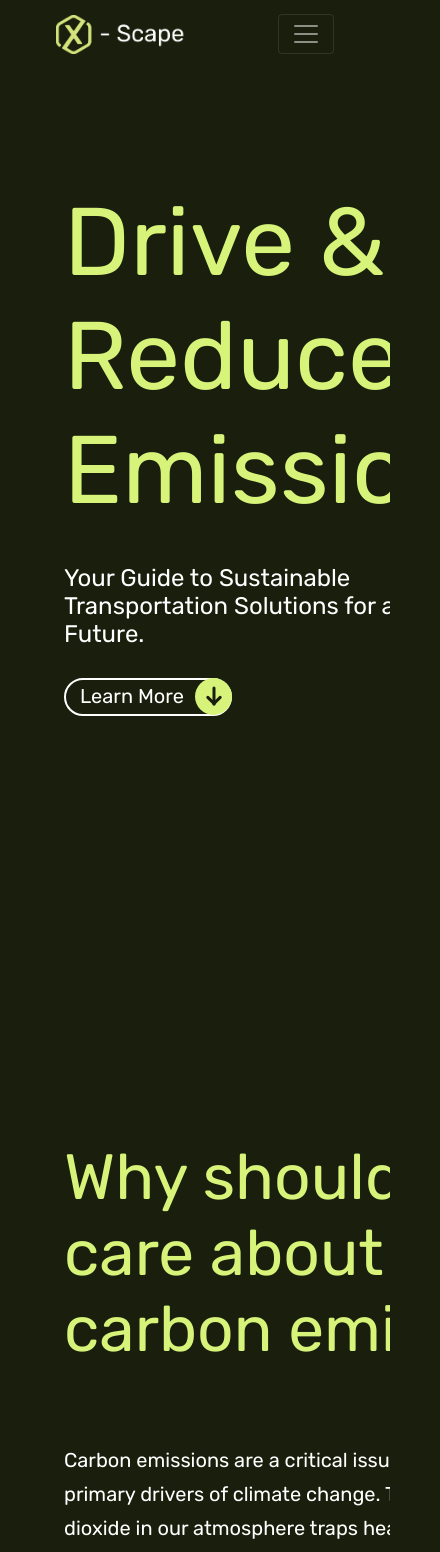
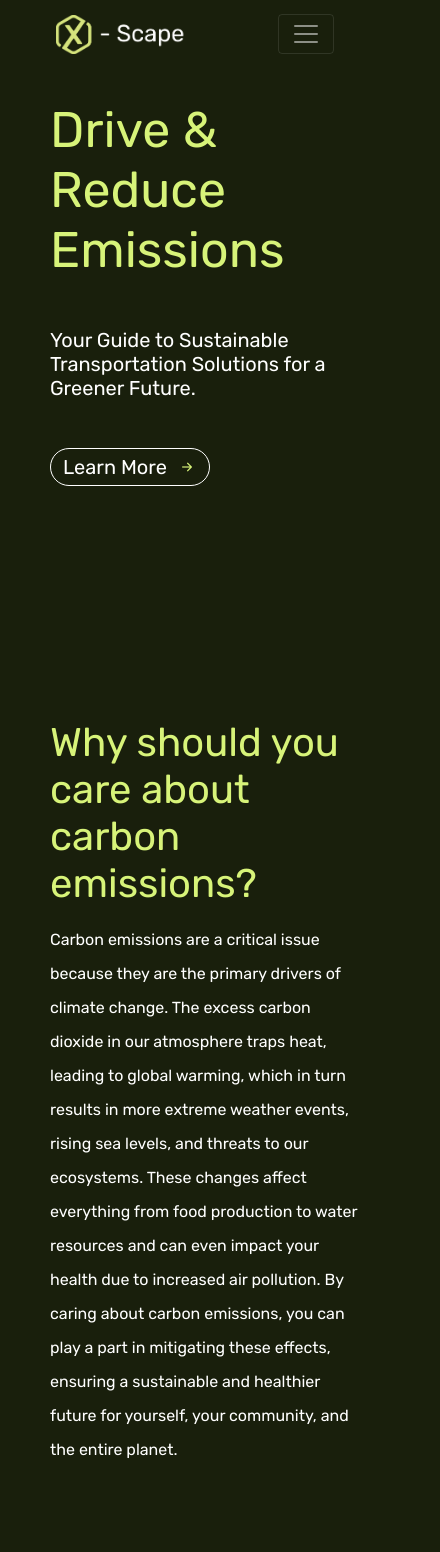
Before and after one commit to UW-INFO442-AU23/sus-city, a React (Create React App) app: page / in a window 390 px wide. Shown: the top 1552 px of the page, 440 px wide, since content can reach past the window. Built offline with nearby package versions, Linux system fonts and the light colour scheme.

Commit message:
add responsive design for homepage

```diff
--- a/src/components/Home/home.js
+++ b/src/components/Home/home.js
@@ -1,176 +1,10 @@
-// import React from "react";
-
-// export default function Home(props) {
-// 	const scrollToTarget = () => {
-// 		const targetElement = document.getElementById("target-element");
-// 		if (targetElement) {
-// 			const offset = 120; // Adjust this value to your preference
-// 			const elementPosition =
-// 				targetElement.getBoundingClientRect().top + window.pageYOffset;
-// 			const offsetPosition = elementPosition - offset;
-
-// 			window.scrollTo({
-// 				top: offsetPosition,
-// 				behavior: "smooth",
-// 			});
-// 		}
-// 	};
-// 	return (
-// 		<div className="homepage">
-// 			<div className="div">
-// 				<div className="drive-reduce">
-// 					Drive &amp; <br />
-// 					Reduce
-// 					<br />
-// 					Emissions
-// 				</div>
-// 				<p className="why-should-you-care">
-// 					Why should you
-// 					<br />
-// 					care about
-// 					<br />
-// 					carbon emissions?
-// 				</p>
-// 				<p className="why-buy-a-fuel">
-// 					Why buy a Fuel-
-// 					<br />
-// 					Efficient or
-// 					<br />
-// 					Electric Cars?
-// 				</p>
-// 				<p className="text-wrapper">
-// 					How Do I Know What Vehicle to Buy?
-// 				</p>
-// 				<div className="overlap">
-// 					<img
-// 						className="tree-SVG"
-// 						alt="Tree SVG"
-// 						src="/imgs/tree-SVG.svg"
-// 					/>
-// 					<p className="of-all-emissions">
-// 						of all CO2 emissions in cities&nbsp;&nbsp;come from
-// 						motor vehicle exhaust
-// 					</p>
-// 					<p className="p">
-// 						is the average savings that ev drivers tend to save on
-// 						fuel costs compared to gas cars
-// 					</p>
-// 					<div className="text-wrapper-2">95%</div>
-// 					<div className="text-wrapper-3">60%</div>
-// 					<img className="group" alt="Group" src="group-2.png" />
-// 					<p className="text-wrapper-4">
-// 						of CO2 is emitted on average for every passenger vehicle
-// 						per year
-// 					</p>
-// 					<p className="text-wrapper-5">
-// 						premature deaths worldwide each year are a result of
-// 						poor air quality from carbon emissions
-// 					</p>
-// 					<p className="element-metric-tons">
-// 						<span className="span">4.6</span>
-// 						<span className="text-wrapper-6"> metric tons</span>
-// 					</p>
-// 					<p className="element-million">
-// 						<span className="span">4.2</span>
-// 						<span className="text-wrapper-6"> million </span>
-// 					</p>
-// 				</div>
-// 				<p className="text-wrapper-7">
-// 					Carbon emissions are a critical issue because they are the
-// 					primary drivers of climate change. The excess carbon dioxide
-// 					in our atmosphere traps heat, leading to global warming,
-// 					which in turn results in more extreme weather events, rising
-// 					sea levels, and threats to our ecosystems. These changes
-// 					affect everything from food production to water resources
-// 					and can even impact your health due to increased air
-// 					pollution. By caring about carbon emissions, you can play a
-// 					part in mitigating these effects, ensuring a sustainable and
-// 					healthier future for yourself, your community, and the
-// 					entire planet.
-// 				</p>
-// 				<div className="quiz-card">
-// 					<div className="overlap-group">
-// 						<div className="text-wrapper-8">Take a Quiz</div>
-// 						<p className="text-wrapper-9">
-// 							Take our quiz to discover the perfect car that suits
-// 							your lifestyle and preferences
-// 						</p>
-// 						<img
-// 							className="target-icon"
-// 							alt="Target icon"
-// 							src="/imgs/target-icon.png"
-// 						/>
-// 					</div>
-// 				</div>
-// 				<div className="search-card">
-// 					<div className="overlap-group">
-// 						<div className="text-wrapper-8">Search for Cars</div>
-// 						<p className="text-wrapper-10">
-// 							Easily search a diverse range of cars to discover
-// 							your ideal vehicle
-// 						</p>
-// 						<div className="search-icon">
-// 							<img className="img" alt="Group" src="/imgs/search-icon.png" />
-// 						</div>
-// 					</div>
-// 				</div>
-// 				<div className="compare-card">
-// 					<div className="overlap-group">
-// 						<div className="text-wrapper-8">Compare Cars</div>
-// 						<p className="text-wrapper-11">
-// 							Effortlessly compare features, pricing, and mileage
-// 							to find your perfect car
-// 						</p>
-// 						<img
-// 							className="compare-icon"
-// 							alt="Compare icon"
-// 							src="/imgs/compare-icon.png"
-// 						/>
-// 					</div>
-// 				</div>
-// 				<p className="text-wrapper-12">
-// 					Purchasing a fuel-efficient or electric car is a smart
-// 					choice for several reasons. Firstly, these vehicles
-// 					significantly reduce carbon emissions, contributing to a
-// 					cleaner environment and helping combat climate change.
-// 					Fuel-efficient cars consume less gasoline, saving you money
-// 					on fuel costs and reducing your carbon footprint. Electric
-// 					cars, in particular, produce zero tailpipe emissions, making
-// 					them an excellent choice for environmentally-conscious
-// 					individuals. By choosing a fuel-efficient or electric car,
-// 					you not only reduce your personal impact on the environment
-// 					but also enjoy economic and environmental benefits that can
-// 					positively impact your daily life.
-// 				</p>
-// 				<p className="text-wrapper-13">
-// 					Your Guide to Sustainable Transportation Solutions for a
-// 					Greener Future.
-// 				</p>
-// 				<div className="overlap-wrapper">
-// 					<div className="overlap-2" onClick={scrollToTarget}>
-// 						<div className="rectangle" />
-// 						<div className="text-wrapper-14">Learn More</div>
-// 						<div className="ellipse" />
-// 						<div className="group-2">
-// 							<div className="rectangle-2" />
-// 							<div className="rectangle-3" />
-// 							<div className="rectangle-4" />
-// 						</div>
-// 					</div>
-// 				</div>
-
-// 			</div>
-// 		</div>
-// 	);
-// }
-
 import React from "react";
 
 export default function Home(props) {
   const scrollToTarget = () => {
     const targetElement = document.getElementById("target-element");
     if (targetElement) {
-			const offset = 120; // Adjust this value to your preference
+      const offset = 120;
       const elementPosition =
         targetElement.getBoundingClientRect().top + window.pageYOffset;
       const offsetPosition = elementPosition - offset;
@@ -184,14 +18,28 @@ export default function Home(props) {
   return (
     <div className="homepage">
       <div className="div">
-				<div className="overlap">
+        <div className="whole">
+          <div className="upper-section">
+            <div className="left-side">
+              <div className="section1">
                 <div className="drive-reduce">
                   Drive &amp; <br />
                   Reduce
                   <br />
                   Emissions
                 </div>
-					<div className="overlap-group">
+                <p className="text-wrapper-14 mt-5">
+                  Your Guide to Sustainable Transportation Solutions for a
+                  Greener Future.
+                </p>
+                <div className="mt-5" onClick={scrollToTarget}>
+				  	<button type="button" className="text-wrapper-15 btn btn-custom-outline" onClick={scrollToTarget}>
+						Learn More
+						<i className="bi bi-arrow-right-short"></i>
+  					</button>
+                </div>
+              </div>
+              <div className="section2">
                 <p className="why-should-you-care" id="target-element">
                   Why should you
                   <br />
@@ -199,14 +47,53 @@ export default function Home(props) {
                   <br />
                   carbon emissions?
                 </p>
+                <p className="text-wrapper-10">
+                  Carbon emissions are a critical issue because they are the
+                  primary drivers of climate change. The excess carbon dioxide
+                  in our atmosphere traps heat, leading to global warming, which
+                  in turn results in more extreme weather events, rising sea
+                  levels, and threats to our ecosystems. These changes affect
+                  everything from food production to water resources and can
+                  even impact your health due to increased air pollution. By
+                  caring about carbon emissions, you can play a part in
+                  mitigating these effects, ensuring a sustainable and healthier
+                  future for yourself, your community, and the entire planet.
+                </p>
+              </div>
+              <div className="section3">
+                <p className="why-buy-a-fuel">
+                  Why buy a Fuel-
+                  <br />
+                  Efficient or
+                  <br />
+                  Electric Cars?
+                </p>
+                <p className="text-wrapper-11">
+                  Purchasing a fuel-efficient or electric car offers
+                  environmental and economic benefits which lead to personal and
+                  environmental advantages. For more detailed information,
+                  consider watching a related video.
+                </p>
+                <iframe
+                  className="video"
+                  width="560"
+                  height="315"
+                  src="https://www.youtube.com/embed/J0tgtWbODXk?si=d24GCSgG9AKNJGZu"
+                  title="YouTube video player"
+                  allow="accelerometer; autoplay; clipboard-write; encrypted-media; gyroscope; picture-in-picture; web-share"
+                  allowFullScreen
+                ></iframe>
+              </div>
+            </div>
+
             <div className="overlap-2">
               <p className="of-all-emissions">
-								of all CO2 emissions in cities&nbsp;&nbsp;come
-								from motor vehicle exhaust
+                of all CO2 emissions in cities&nbsp;&nbsp;come from motor
+                vehicle exhaust
               </p>
               <p className="text-wrapper">
-								is the average savings that ev drivers tend to
-								save on fuel costs compared to gas cars
+                is the average savings that ev drivers tend to save on fuel
+                costs compared to gas cars
               </p>
               <div className="text-wrapper-2">95%</div>
               <div className="text-wrapper-3">60%</div>
@@ -220,15 +107,51 @@ export default function Home(props) {
                 alt="Small Green Car"
                 src="/imgs/green-car.png"
               />
-							<div className="card">
+              <p className="text-wrapper-7">
+                of CO2 is emitted on average for every passenger vehicle per
+                year
+              </p>
+              <p className="text-wrapper-8">
+                premature deaths worldwide each year are a result of poor air
+                quality from carbon emissions
+              </p>
+              <p className="element-metric-tons">
+                <span className="span">4.6</span>
+                <span className="text-wrapper-9"> metric tons</span>
+              </p>
+              <p className="element-million">
+                <span className="span">4.2</span>
+                <span className="text-wrapper-9"> million </span>
+              </p>
+            </div>
+          </div>
+
+          <div className="bottom-section">
+            <div>
+              <p className="text-wrapper-12">
+                How Do I Know What Vehicle to Buy?
+              </p>
+              <div className="row-container">
+                <a href="/Quiz" className="button-link">
+                  <div className="overlap-group-2">
+                    <div className="text-wrapper-4">Take a Quiz</div>
+                    <p className="text-wrapper-13">
+                      Take our quiz to discover the perfect car that suits your
+                      lifestyle and preferences
+                    </p>
+                    <img
+                      className="target-icon"
+                      alt="Target icon"
+                      src="imgs/target-icon.png"
+                    />
+                  </div>
+                </a>
                 <a href="/Search" className="button-link">
                   <div className="overlap-group-2">
-										<div className="text-wrapper-4">
-											Search for Cars
-										</div>
-										<p className="p">
-											Easily search a diverse range of
-											cars to discover your ideal vehicle
+                    <div className="text-wrapper-4">Search for Cars</div>
+                    <p className="text-wrapper-13">
+                      Easily search a diverse range of cars to discover your
+                      ideal vehicle
                     </p>
                     <img
                       className="img"
@@ -237,14 +160,11 @@ export default function Home(props) {
                     />
                   </div>
                 </a>
-							</div>
-							<div className="overlap-wrapper">
+
                 <a href="/Compare" className="button-link">
                   <div className="overlap-group-2">
                     <div className="overlap-group-3">
-											<div className="text-wrapper-5">
-												Compare Cars
-											</div>
+                      <div className="text-wrapper-5">Compare Cars</div>
                       <img
                         className="compare-icon"
                         alt="Compare icon"
@@ -252,108 +172,12 @@ export default function Home(props) {
                       />
                     </div>
                     <p className="text-wrapper-6">
-											Effortlessly compare features,
-											pricing, and mileage to find your
-											perfect car
+                      Effortlessly compare features, pricing, and mileage to
+                      find your perfect car
                     </p>
                   </div>
                 </a>
               </div>
-							<p className="text-wrapper-7">
-								of CO2 is emitted on average for every passenger
-								vehicle per year
-							</p>
-							<p className="text-wrapper-8">
-								premature deaths worldwide each year are a
-								result of poor air quality from carbon emissions
-							</p>
-							<p className="element-metric-tons">
-								<span className="span">4.6</span>
-								<span className="text-wrapper-9">
-									{" "}
-									metric tons
-								</span>
-							</p>
-							<p className="element-million">
-								<span className="span">4.2</span>
-								<span className="text-wrapper-9">
-									{" "}
-									million{" "}
-								</span>
-							</p>
-						</div>
-						<p className="text-wrapper-10">
-							Carbon emissions are a critical issue because they
-							are the primary drivers of climate change. The
-							excess carbon dioxide in our atmosphere traps heat,
-							leading to global warming, which in turn results in
-							more extreme weather events, rising sea levels, and
-							threats to our ecosystems. These changes affect
-							everything from food production to water resources
-							and can even impact your health due to increased air
-							pollution. By caring about carbon emissions, you can
-							play a part in mitigating these effects, ensuring a
-							sustainable and healthier future for yourself, your
-							community, and the entire planet.
-						</p>
-						<p className="text-wrapper-11">
-							Purchasing a fuel-efficient or electric car offers
-							environmental and economic benefits which lead to
-							personal and environmental advantages. For more
-							detailed information, consider watching a related
-							video.
-							<iframe
-								className="video mt-5"
-								width="560"
-								height="315"
-								src="https://www.youtube.com/embed/J0tgtWbODXk?si=d24GCSgG9AKNJGZu"
-								title="YouTube video player"
-								allow="accelerometer; autoplay; clipboard-write; encrypted-media; gyroscope; picture-in-picture; web-share"
-								allowFullScreen
-							></iframe>
-						</p>
-					</div>
-					<p className="why-buy-a-fuel">
-						Why buy a Fuel-
-						<br />
-						Efficient or
-						<br />
-						Electric Cars?
-					</p>
-					<p className="text-wrapper-12">
-						How Do I Know What Vehicle to Buy?
-					</p>
-					<a href="/Quiz" className="button-link">
-						<div className="overlap-group-wrapper">
-							<div className="overlap-group-2">
-								<div className="text-wrapper-4">
-									Take a Quiz
-								</div>
-								<p className="text-wrapper-13">
-									Take our quiz to discover the perfect car
-									that suits your lifestyle and preferences
-								</p>
-								<img
-									className="target-icon"
-									alt="Target icon"
-									src="imgs/target-icon.png"
-								/>
-							</div>
-						</div>
-					</a>
-
-					<p className="text-wrapper-14">
-						Your Guide to Sustainable Transportation Solutions for a
-						Greener Future.
-					</p>
-					<div className="overlap-3" onClick={scrollToTarget}>
-						<div className="rectangle" />
-						<div className="text-wrapper-15">Learn More</div>
-						<div className="ellipse" />
-						<div className="group-2">
-							<div className="rectangle-2" />
-							<div className="rectangle-3" />
-							<div className="rectangle-4" />
             </div>
           </div>
         </div>
--- a/src/index.css
+++ b/src/index.css
@@ -94,25 +94,45 @@ body {
 .homepage {
 	background-color: var(--background-color);
 	display: flex;
-	flex-direction: row;
-	justify-content: center;
-	width: 100%;
-}
-
-.homepage .div {
-	background-color: var(--background-color);
-	height: 3928px;
-	overflow: hidden;
-	position: relative;
-	width: 1512px;
-}
-
-.homepage .overlap {
-	height: 3621px;
-	left: 64px;
-	position: absolute;
-	top: 178px;
-	width: 1420px;
+	flex-direction: column;
+	justify-content: space-between;
+	min-height: 100vh;
+	margin-right: 150px;
+	margin-left: 50px;
+}
+
+.whole {
+	display: flex;
+    flex-direction: column;
+    justify-content: space-between;
+    height: 95%;
+}
+
+.upper-section {
+    display: flex;
+    justify-content: space-between;
+	margin-top: 10%;
+}
+
+.left-side {
+    width: 40%;
+}
+
+.overlap-2 {
+    width: 60%;
+	margin-top: 10%;
+}
+
+.section2 {
+	margin-top: 75%;
+}
+
+.section3 {
+	margin-top: 75%;
+}
+
+.bottom-section {
+	margin-bottom: 100px;
 }
 
 .homepage .drive-reduce {
@@ -120,19 +140,8 @@ body {
 	font-family: "Rubik", Helvetica;
 	font-size: 96px;
 	font-weight: 400;
-	left: 0;
-	letter-spacing: 0;
-	line-height: normal;
-	position: absolute;
-	top: 7px;
-}
-
-.homepage .overlap-group {
-	height: 3621px;
-	left: 0;
-	position: absolute;
-	top: 0;
-	width: 1420px;
+	letter-spacing: 0;
+	line-height: normal;
 }
 
 .homepage .why-should-you-care {
@@ -140,11 +149,9 @@ body {
 	font-family: "Rubik", Helvetica;
 	font-size: 64px;
 	font-weight: 400;
-	left: 0;
-	letter-spacing: 0;
-	line-height: normal;
-	position: absolute;
-	top: 961px;
+	letter-spacing: 0;
+	line-height: normal;
+
 }
 
 .homepage .overlap-2 {
@@ -260,12 +267,8 @@ body {
 	font-family: "Rubik", Helvetica;
 	font-size: 16px;
 	font-weight: 400;
-	left: 22px;
-	letter-spacing: 0;
-	line-height: normal;
-	position: absolute;
-	top: 221px;
-	width: 209px;
+	letter-spacing: 0;
+	line-height: normal;
 }
 
 .homepage .img {
@@ -276,13 +279,6 @@ body {
 	width: 110px;
 }
 
-.homepage .overlap-wrapper {
-	height: 300px;
-	left: 491px;
-	position: absolute;
-	top: 3321px;
-	width: 304px;
-}
 
 .homepage .overlap-group-3 {
 	height: 189px;
@@ -397,12 +393,9 @@ body {
 	font-family: "Rubik", Helvetica;
 	font-size: 20px;
 	font-weight: 400;
-	left: 0;
 	letter-spacing: 0;
 	line-height: 34px;
-	position: absolute;
-	top: 1265px;
-	width: 556px;
+
 }
 
 .homepage .text-wrapper-11 {
@@ -410,28 +403,41 @@ body {
 	font-family: "Rubik", Helvetica;
 	font-size: 20px;
 	font-weight: 400;
-	left: 0;
 	letter-spacing: 0;
 	line-height: 34px;
-	position: absolute;
-	top: 2247px;
-	width: 556px;
-}
-
-.homepage .video {
-	top: 3000px;
-}
+}
+
+.btn-custom-outline {
+    color: #FFFFFF;
+    border-color: #FFFFFF;
+	border-radius: 30px;
+}
+
+
+.row-container {
+	padding-right: 10%;
+	display: flex;
+	flex-direction: row;
+	justify-content: space-around;
+	align-items: center;
+  }
+
+.btn-custom-outline .bi-arrow-right-short {
+    margin-left: 10px;
+}
+
+.bi-arrow-right-short {
+	color: #d7f379;
+}
+
 
 .homepage .why-buy-a-fuel {
 	color: var(--primary-color);
 	font-family: "Rubik", Helvetica;
 	font-size: 64px;
 	font-weight: 400;
-	left: 0;
-	letter-spacing: 0;
-	line-height: normal;
-	position: absolute;
-	top: 1943px;
+	letter-spacing: 0;
+	line-height: normal;
 }
 
 .homepage .text-wrapper-12 {
@@ -439,12 +445,9 @@ body {
 	font-family: "Rubik", Helvetica;
 	font-size: 64px;
 	font-weight: 400;
-	left: 0;
-	letter-spacing: 0;
-	line-height: normal;
-	position: absolute;
-	top: 2928px;
-	width: 460px;
+	letter-spacing: 0;
+	line-height: normal;
+	padding-left: 70px;
 }
 
 .homepage .overlap-group-wrapper {
@@ -484,40 +487,17 @@ body {
 	left: 0;
 	letter-spacing: 0;
 	line-height: normal;
-	position: absolute;
-	top: 386px;
-	width: 451px;
-}
-
-.homepage .overlap-3 {
-	height: 37px;
-	left: 0;
-	position: absolute;
-	top: 500px;
-	width: 168px;
-}
-
-.homepage .rectangle {
-	border: 2px solid;
-	border-color: var(--secondary-color);
-	border-radius: 44px;
-	height: 38px;
-	left: 0;
-	position: absolute;
-	top: 0;
-	width: 168px;
-}
+}
+
+
 
 .homepage .text-wrapper-15 {
 	color: var(--secondary-color);
 	font-family: "Rubik", Helvetica;
 	font-size: 20px;
 	font-weight: 400;
-	left: 16px;
-	letter-spacing: 0;
-	line-height: normal;
-	position: absolute;
-	top: 6px;
+	letter-spacing: 0;
+	line-height: normal;
 	white-space: nowrap;
 }
 
@@ -539,46 +519,6 @@ body {
 	transform: rotate(90deg);
 	width: 20px;
 }
-
-.homepage .rectangle-2 {
-	background-color: var(--background-color);
-	border-radius: 12px;
-	height: 3px;
-	left: 0;
-	position: absolute;
-	top: 7px;
-	width: 19px;
-}
-
-.homepage .rectangle-3 {
-	background-color: var(--background-color);
-	border-radius: 12px;
-	height: 3px;
-	left: 8px;
-	position: absolute;
-	top: 10px;
-	transform: rotate(-45deg);
-	width: 12px;
-}
-
-.homepage .rectangle-4 {
-	background-color: var(--background-color);
-	border-radius: 12px;
-	height: 3px;
-	left: 8px;
-	position: absolute;
-	top: 4px;
-	transform: rotate(45deg);
-	width: 12px;
-}
-
-.homepage .overlap-4 {
-	background-color: var(--background-color);
-	height: 106px;
-	position: relative;
-	width: 1512px;
-}
-
 /* Homepage End */
 
 
@@ -1749,6 +1689,7 @@ input[type="radio"] {
 }
 
 .homepage .div {
+	height: 100%;
 	background-color: #191f0c;
 	height: 4073px;
 	overflow: hidden;
@@ -1888,4 +1829,73 @@ input[type="radio"] {
 		width: 85%;
 	}
 
-}
+	.upper-section, .bottom-section {
+        width: 100%; /* Take up full width */
+        display: flex;
+        flex-direction: column;
+        align-items: center; /* Center content horizontally */
+		padding-right: 80px;
+		margin-top: 100px;
+    }
+
+	.homepage .drive-reduce  {
+		font-size: 50px;
+	}
+
+	.homepage .text-wrapper-14 {
+		font-size: 20px;
+	}
+
+	.homepage .why-should-you-care {
+		font-size: 40px;
+	}
+
+	.homepage .text-wrapper-10 {
+		font-size: 16px;
+	}
+
+	.homepage .why-buy-a-fuel {
+		font-size: 40px;
+	}
+
+	.homepage .text-wrapper-11 {
+		font-size: 16px;
+	}
+
+	iframe {
+		width: 300px;
+		height: 200px;
+	}
+
+	.homepage .text-wrapper-12 {
+		font-size: 40px;
+		padding-left: 5%;
+	}
+
+	.row-container {
+        flex-direction: column; /* Stack items vertically */
+        align-items: stretch; /* Stretch items to fill the width */
+
+    }
+
+	.row-container .button-link {
+		padding: 10px; /* Adjust the value as needed */
+	}
+
+
+
+    .left-side {
+        width: 100%;
+    }
+
+
+    .left-side > *, .bottom-section > * {
+        text-align: left;
+    }
+
+	.overlap-2 {
+        display: none;
+    }
+
+
+}
```
Lines whose indentation alone changed are shown as unchanged.
